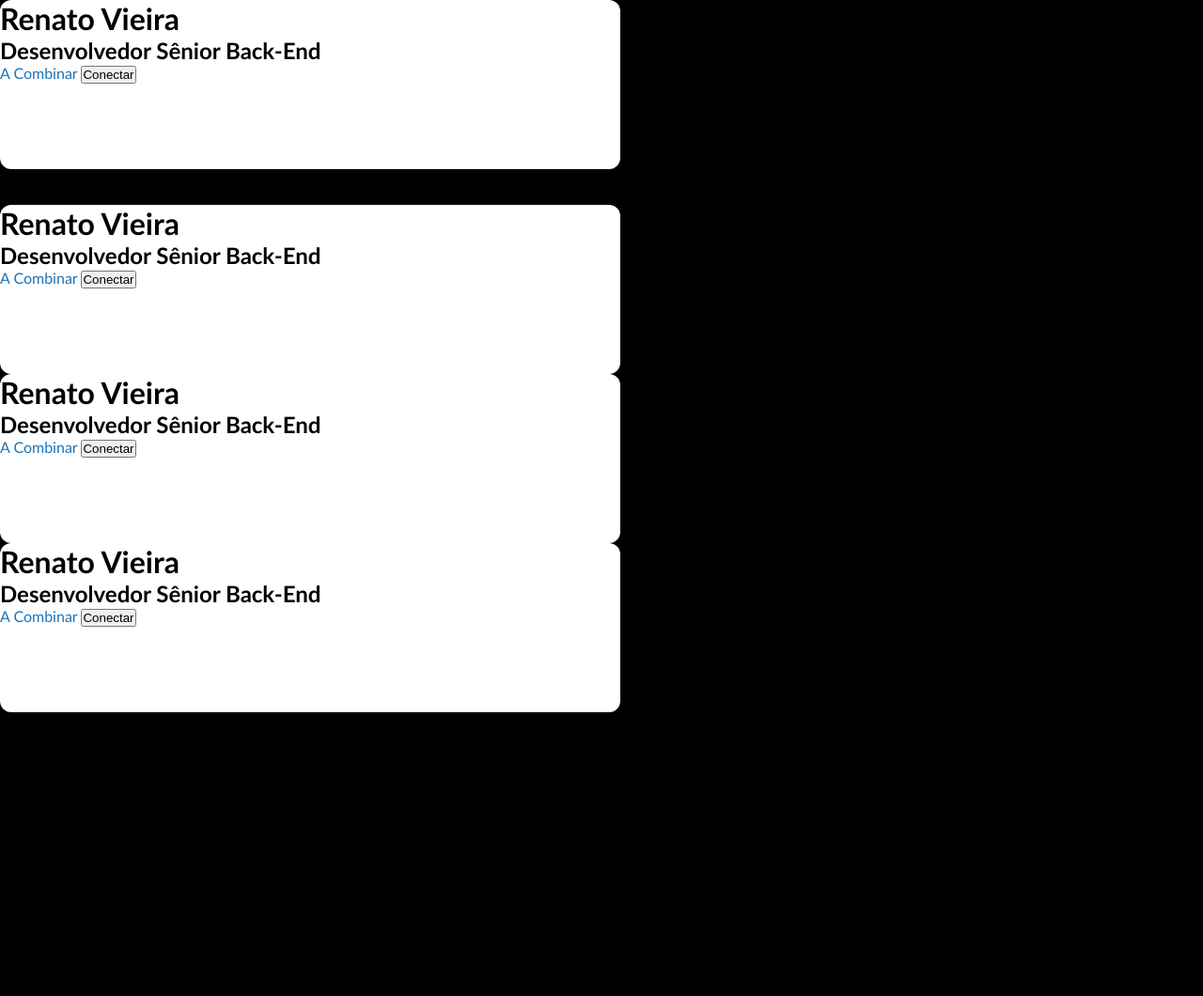
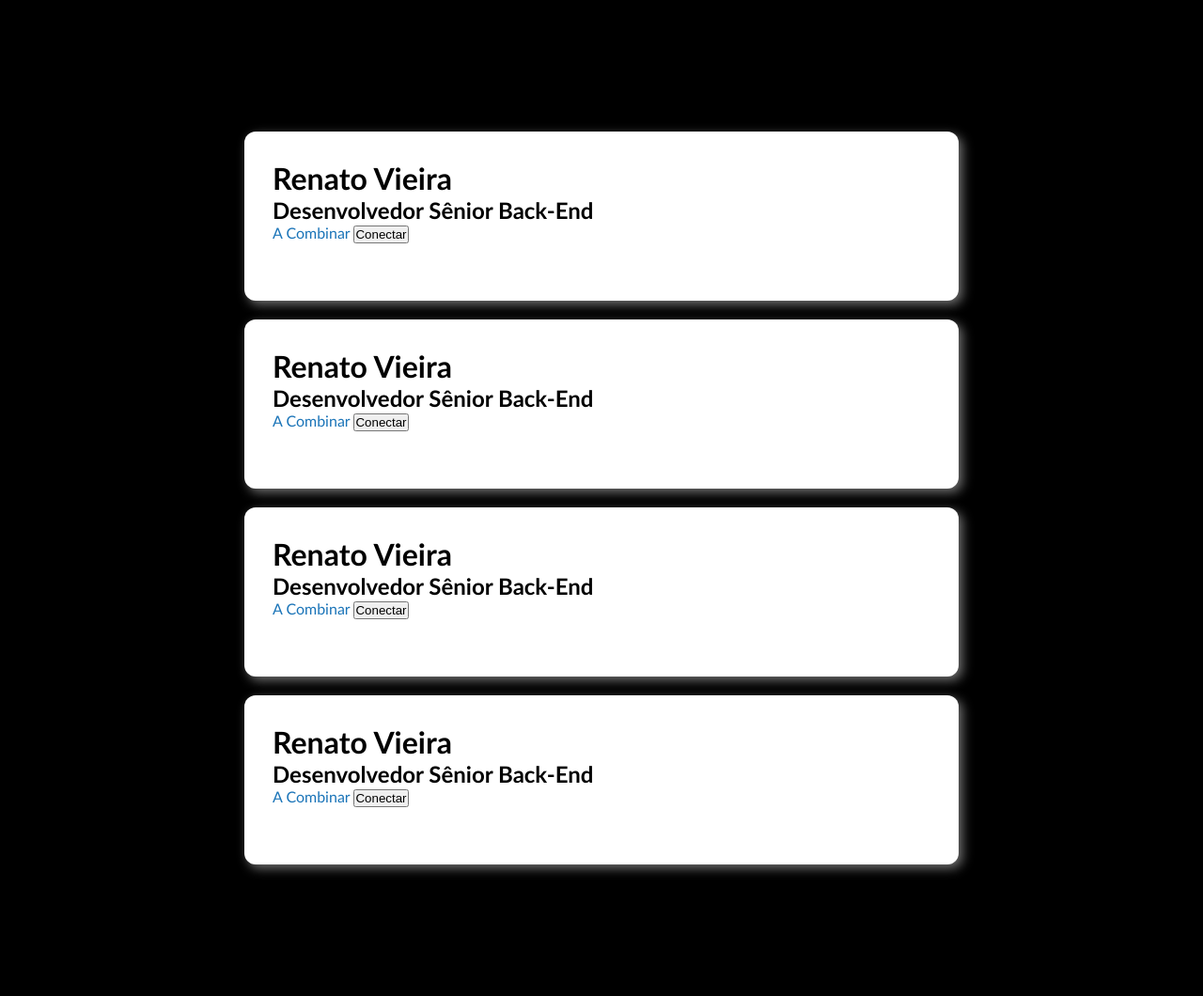
Before and after one commit to Rayanegmoura/Dev-Hunt, a PHP site: page /userempresa.html in a window 1280 px wide. Shown: the part 100-1160 px from the top of the page at 94% size. Before the commit the page ends 858 px from the top, so only its background shows below. Run offline with PHP 8.4, Linux system fonts and the light colour scheme.

Commit message:
atualizar pagina empresa

```diff
--- a/css/userempresa.css
+++ b/css/userempresa.css
@@ -2,6 +2,7 @@
     margin: 0;
     padding: 0;
     box-sizing: border-box;
+
 }
 
 body {
@@ -126,15 +127,6 @@ section.topo-do-site.flex {
 
 }
 
-.Card1 {
-    background-color: white;
-    width: 660px;
-    height: 180px;
-    border-radius: 12px;
-    baox-shadow: 4px 4px 12px #aaaa;
-
-}
-
 h1 {
     color:#000;
 
@@ -145,12 +137,21 @@ h1 {
 
 }
 
-.Card1 div {
+.Cards {
+    padding: 120px 4%;
     display: flex;
     flex-direction: column;
     justify-content: center;
     align-items: center;
-    gap: 4px;
-    height: 50%;
+}
+
+.Card1 {
+    background-color: white;
+    width: 760px;
+    height: 180px;
+    border-radius: 12px;
+    box-shadow: 4px 4px 12px #aaaa;
+    margin: 20px;
+    padding: 30px;
 
 }
--- a/userempresa.html
+++ b/userempresa.html
@@ -1,5 +1,5 @@
 <!DOCTYPE html>
-<html lang="en">
+<html lang="pt-br">
 <head>
     <meta charset="UTF-8">
     <meta name="viewport" content="width=device-width, initial-scale=1.0">
@@ -39,12 +39,8 @@
             </nav><!--links-->
         </header><!--fim-menu-principal-->
 
-        <div class="Card1">
-            <h1>Renato Vieira</h1>
-            <h2>Desenvolvedor Sênior Back-End</h2>
-            <span>A Combinar</span>
-            <button>Conectar</button>
-        </div><br><br>
+            <div class="Cards">
+                <div class="Txt-Cards">
 
                 <div class="Card1">
                     <h1>Renato Vieira</h1>
@@ -67,6 +63,15 @@
                     <button>Conectar</button>
                 </div>
 
+                <div class="Card1">
+                    <h1>Renato Vieira</h1>
+                    <h2>Desenvolvedor Sênior Back-End</h2>
+                    <span>A Combinar</span>
+                    <button>Conectar</button>
+                </div>
+            </div>
+
+
 
 
     </body>
```
Also changed, not shown: cadastro.php (+0 -9 lines). Lines whose indentation alone changed are shown as unchanged.
